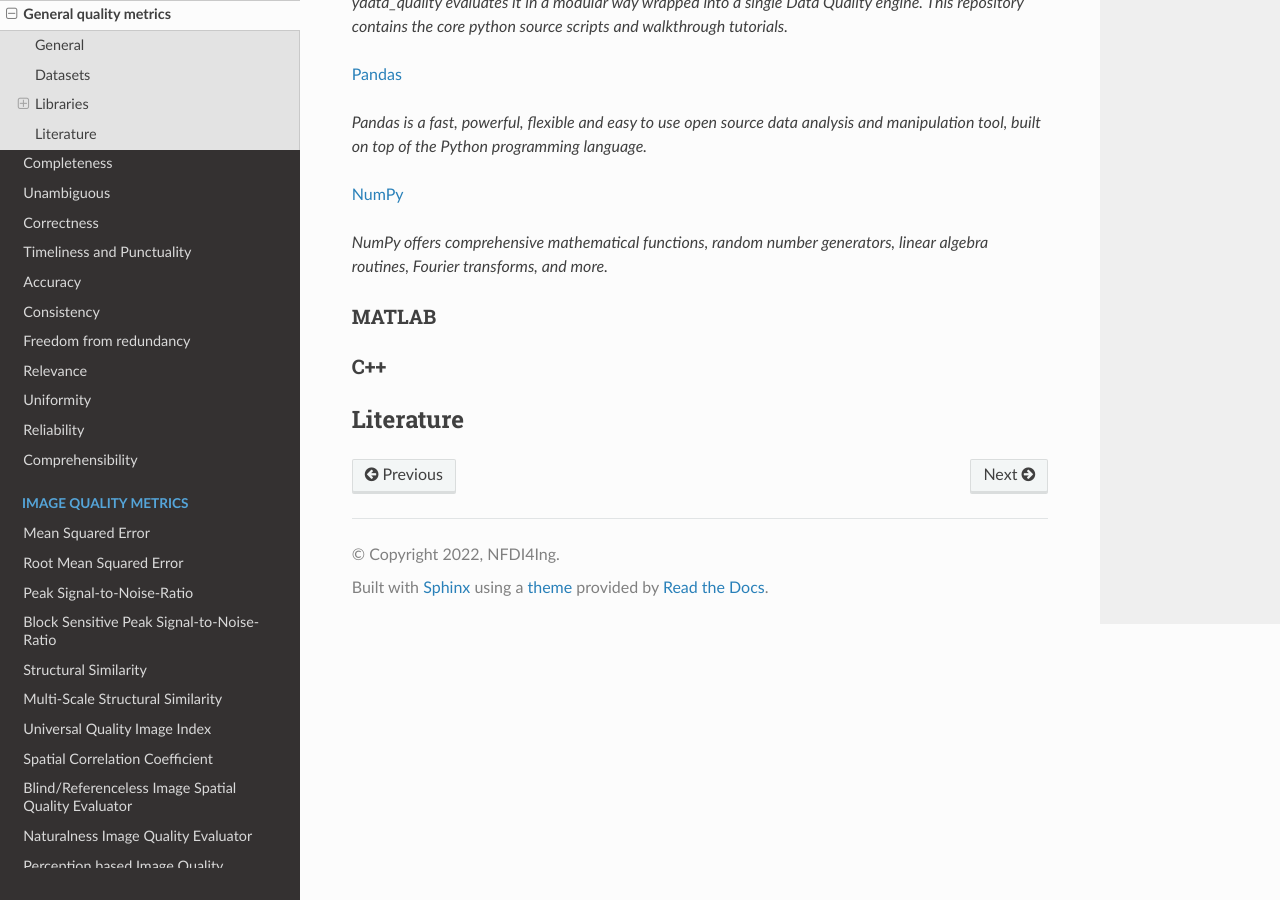
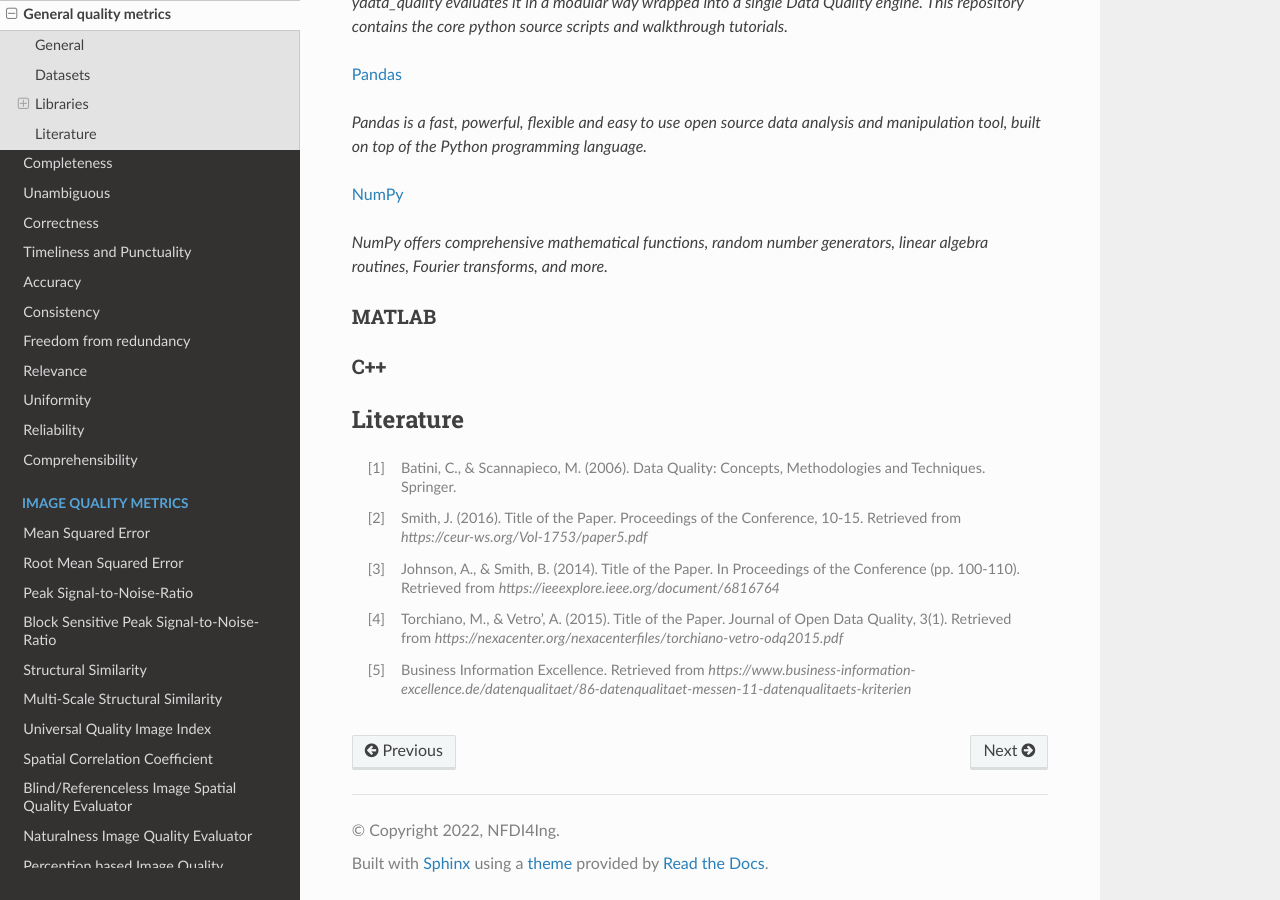
Before and after one commit to HDierend/Data-Quality-Metrics, a Sphinx documentation site: the page built from docs/source/general_quality/general_quality.rst, in a window 1280 px wide and 900 px high, scrolled down 1539 px. Built offline with Sphinx 7.4.7 and the Read the Docs theme 2.0.0, drawn with Linux system fonts in a browser that asks for light colours.

Commit message:
added sources

```diff
--- a/docs/source/general_quality/general_quality.rst
+++ b/docs/source/general_quality/general_quality.rst
@@ -84,3 +84,9 @@ C++
 ********************
 Literature
 ********************
+
+.. [1] Batini, C., & Scannapieco, M. (2006). Data Quality: Concepts, Methodologies and Techniques. Springer.
+.. [2] Smith, J. (2016). Title of the Paper. Proceedings of the Conference, 10-15. Retrieved from `https://ceur-ws.org/Vol-1753/paper5.pdf`
+.. [3] Johnson, A., & Smith, B. (2014). Title of the Paper. In Proceedings of the Conference (pp. 100-110). Retrieved from `https://ieeexplore.ieee.org/document/6816764`
+.. [4] Torchiano, M., & Vetro', A. (2015). Title of the Paper. Journal of Open Data Quality, 3(1). Retrieved from `https://nexacenter.org/nexacenterfiles/torchiano-vetro-odq2015.pdf`
+.. [5] Business Information Excellence. Retrieved from `https://www.business-information-excellence.de/datenqualitaet/86-datenqualitaet-messen-11-datenqualitaets-kriterien`
```
